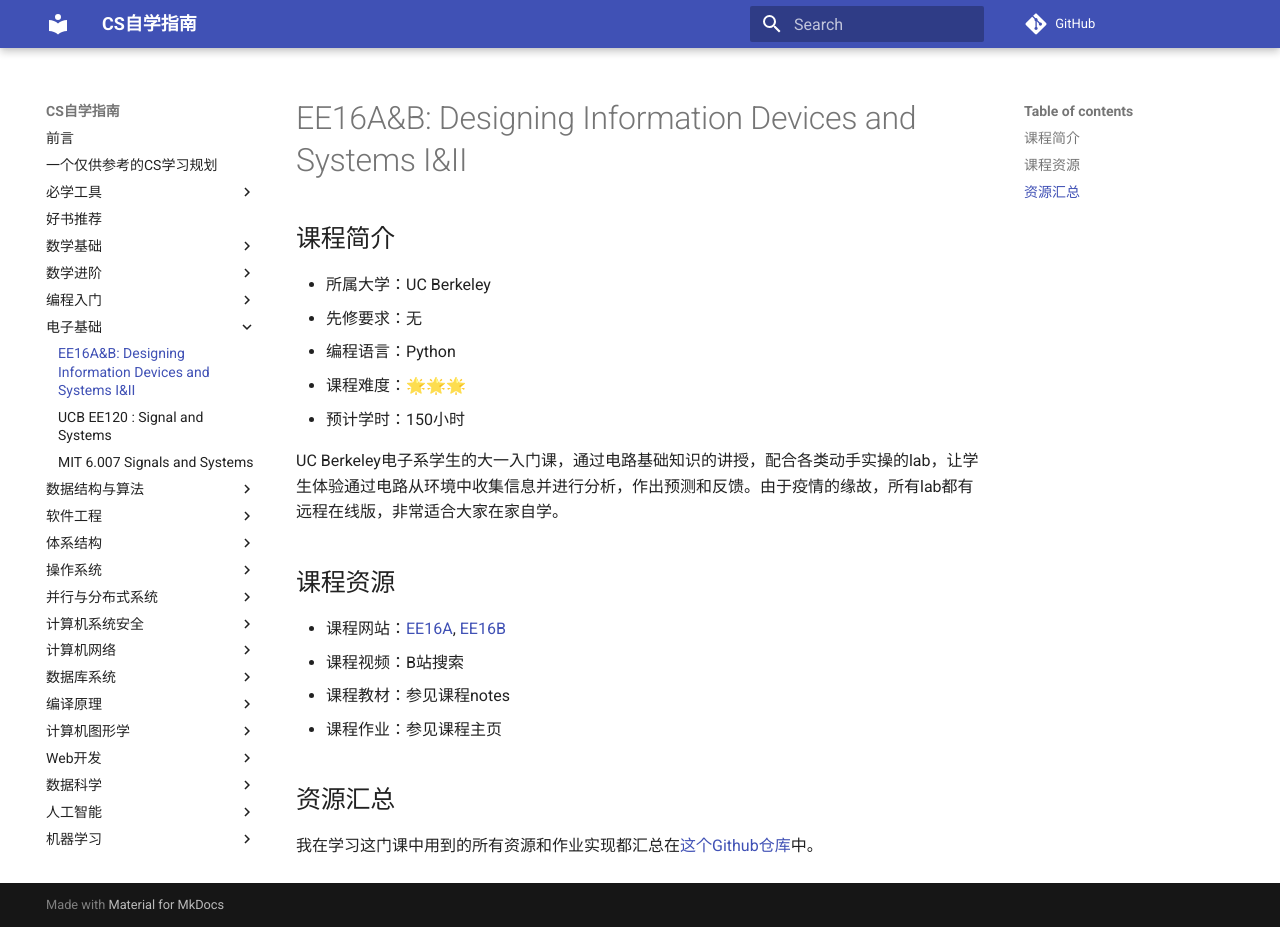
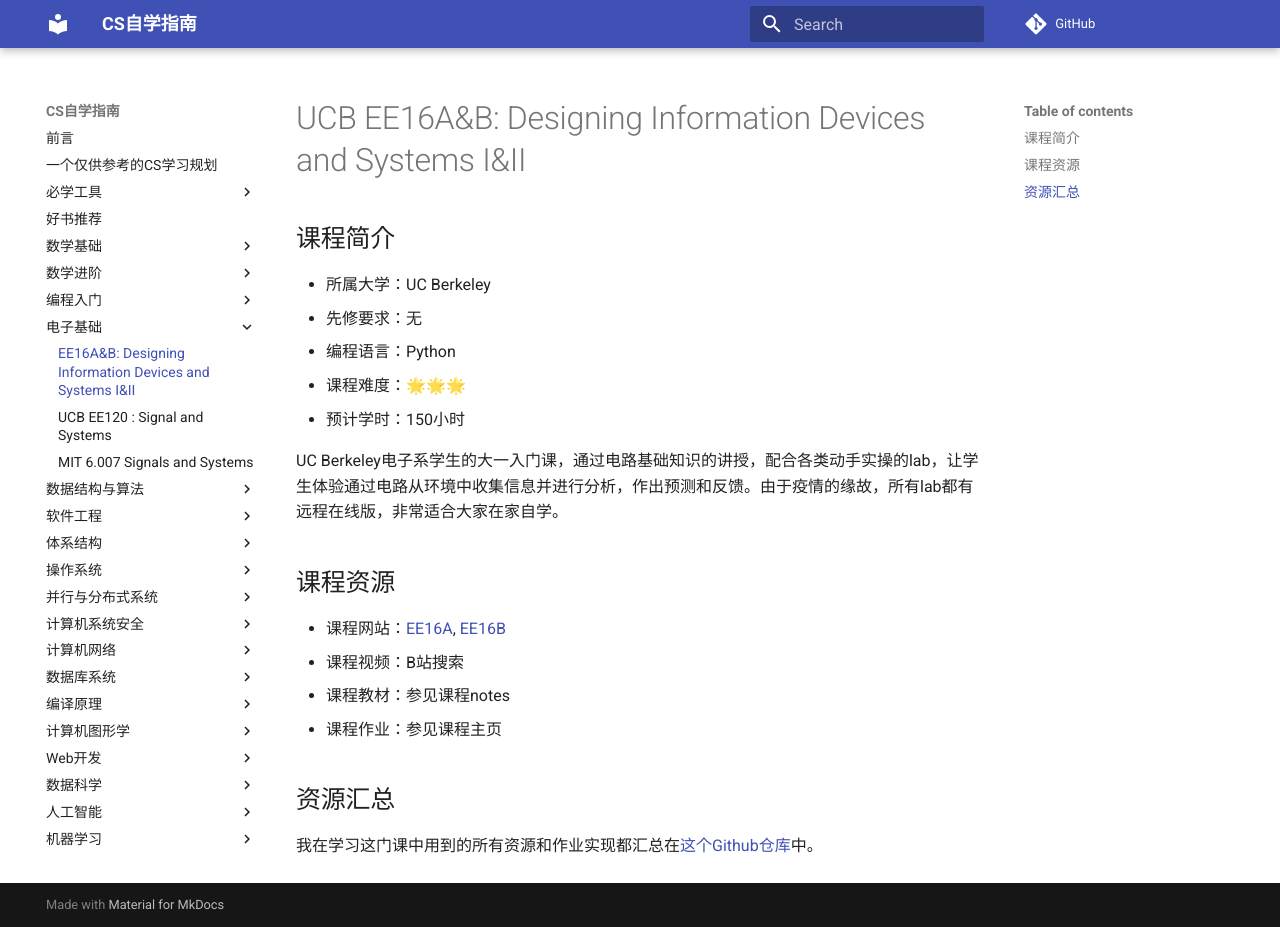
Before and after one commit to PKUFlyingPig/cs-self-learning, an MkDocs documentation site: the page built from docs/电子基础/EE16.md, in a window 1280 px wide and 927 px high. Built offline with MkDocs 1.6.1 and Material for MkDocs 9.7.7, drawn with Linux system fonts in a browser that asks for light colours; comment, search, counter and statistics services are not loaded.

Commit message:
add uni tag

```diff
--- a/docs/电子基础/EE16.md
+++ b/docs/电子基础/EE16.md
@@ -1,4 +1,4 @@
-# EE16A&B: Designing Information Devices and Systems I&II
+# UCB EE16A&B: Designing Information Devices and Systems I&II
 ## 课程简介
 - 所属大学：UC Berkeley
 - 先修要求：无
```
